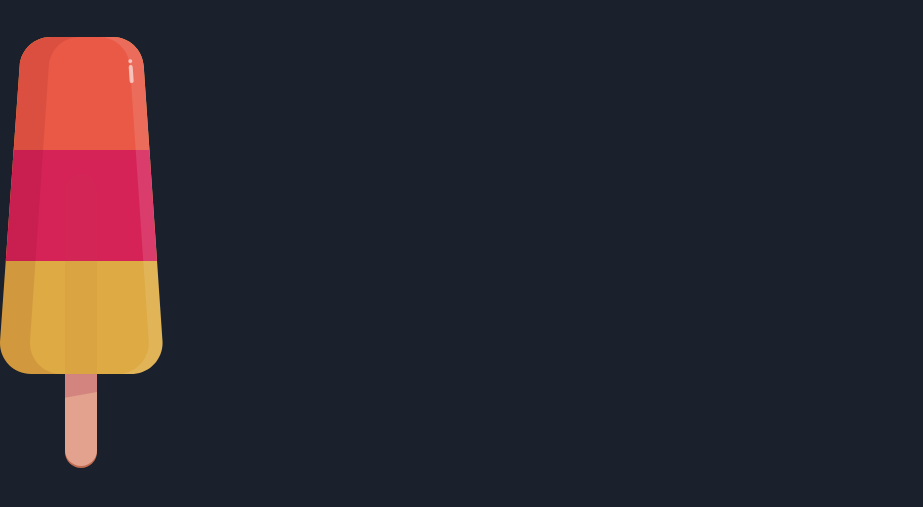
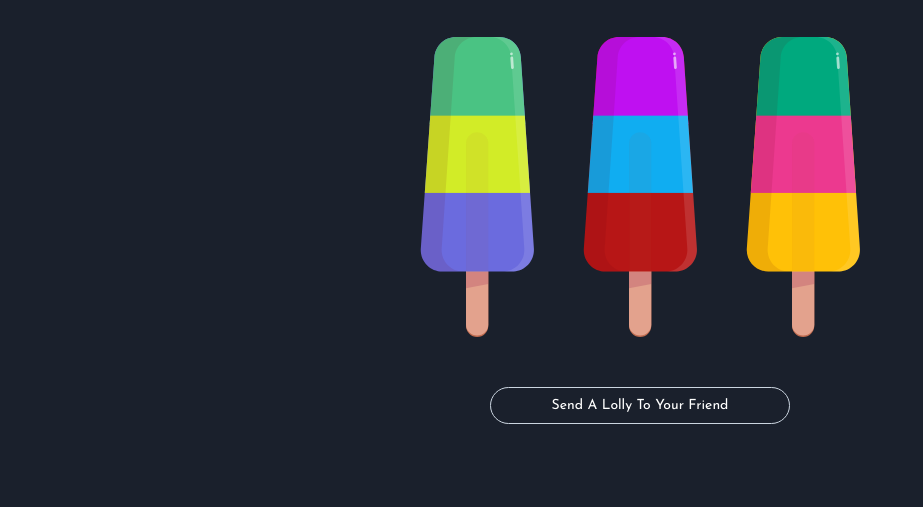
Before and after one commit to realahsanshah/Virtual-Lolly-Project12E, a Gatsby site: page / in a window 1280 px wide. Shown: the part 103-610 px from the top of the page, without its empty margins (0-923 px from the left). Built offline with nearby package versions, Linux system fonts and the light colour scheme; Gatsby itself is replaced by a stand-in of ours.

Commit message:
added add button

```diff
--- a/src/pages/index.tsx
+++ b/src/pages/index.tsx
@@ -1,6 +1,7 @@
 import * as React from "react"
 import Header from "../components/Header"
 import Lolly from '../components/Lolly'
+import {navigate} from 'gatsby';
 
 
 const IndexPage = () => {
@@ -8,8 +9,25 @@ const IndexPage = () => {
     <div>
       <title>Virtual Lolly</title>
       <Header/>
-      <div>
-        <Lolly fillTop="#deaa43" fillBottom="#d52358" fillMiddle="#e95946"/>
+      <div className='lolly-list'>
+      <Lolly
+          fillTop="#6b6bde"
+          fillMiddle="#4ac383"
+          fillBottom="#d2ec27"
+        />
+        <Lolly
+          fillTop="#b71616"
+          fillMiddle="#bf10f1"
+          fillBottom="#10adf1"
+        />
+        <Lolly
+          fillTop="#ffc107"
+          fillMiddle="#00a97e"
+          fillBottom="#ec398f"
+        />
+      </div>
+      <div className='btn-wrapper'>
+        <button className='' onClick={() => navigate('/createNew')}>Send a Lolly to your friend</button>
       </div>
     </div>
   )
--- a/src/styles/main.css
+++ b/src/styles/main.css
@@ -124,7 +124,7 @@ body {
   cursor: pointer;
 }
 .btn-wrapper button:hover {
-  background-color: #c912da;
+  background-color: #cbd5e0;
 
   color: black;
 }
```
